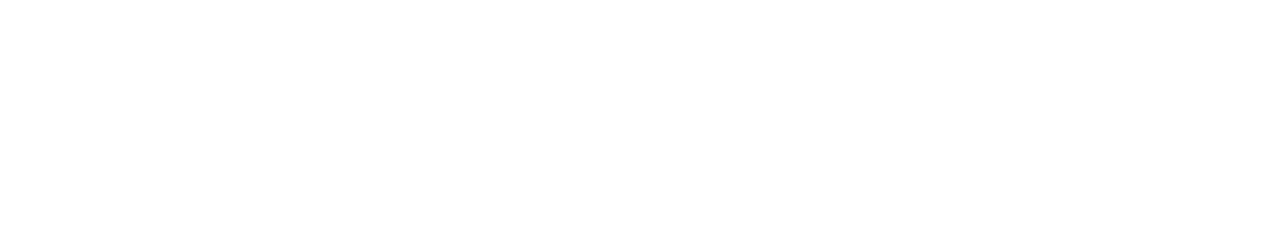
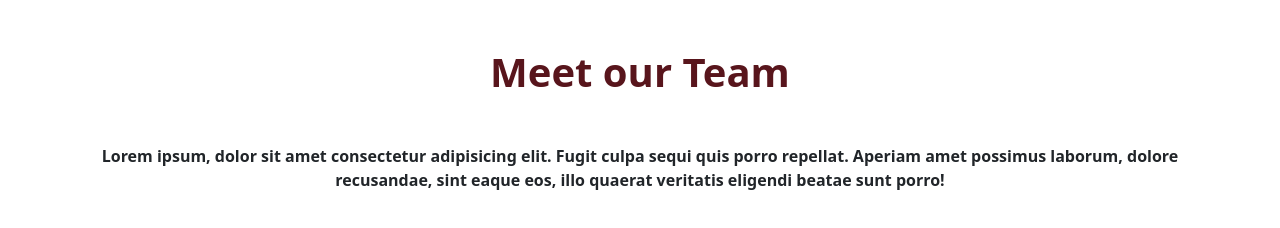
Before and after one commit to NiccoloDiDomenico/js-our-team, a plain HTML site: page index.html in a window 1280 px wide. Drawn offline with nearby package versions, Linux system fonts and the light colour scheme.

Commit message:
feat: add HTML structure

```diff
--- a/index.html
+++ b/index.html
@@ -1,17 +1,72 @@
 <!DOCTYPE html>
 <html lang="en">
+
 <head>
     <meta charset="UTF-8">
     <meta name="viewport" content="width=device-width, initial-scale=1.0">
     <title>Document</title>
     <!-- css -->
-     <link rel="stylesheet" href="./css/style.css">
-     <!-- bootstrap -->
-     <link href="https://cdn.jsdelivr.net/npm/bootstrap@5.3.3/dist/css/bootstrap.min.css" rel="stylesheet" integrity="sha384-QWTKZyjpPEjISv5WaRU9OFeRpok6YctnYmDr5pNlyT2bRjXh0JMhjY6hW+ALEwIH" crossorigin="anonymous">
+    <link rel="stylesheet" href="./css/style.css">
+    <!-- bootstrap -->
+    <link href="https://cdn.jsdelivr.net/npm/bootstrap@5.3.3/dist/css/bootstrap.min.css" rel="stylesheet"
+        integrity="sha384-QWTKZyjpPEjISv5WaRU9OFeRpok6YctnYmDr5pNlyT2bRjXh0JMhjY6hW+ALEwIH" crossorigin="anonymous">
 </head>
+
 <body>
 
+    <!-- header -->
+    <header>
+        <h1 class="text-center text-danger-emphasis fw-bold my-5">Meet our Team</h1>
+    </header>
+    <!-- /header -->
 
+    <!-- main -->
+    <main>
+
+        <!-- Intro section -->
+        <section>
+            <div class="container">
+                <p class="text-center fw-bold">
+                    Lorem ipsum, dolor sit amet consectetur adipisicing elit. Fugit culpa sequi quis porro repellat. Aperiam amet possimus laborum, dolore recusandae, sint eaque eos, illo quaerat veritatis eligendi beatae sunt porro!
+                </p>
+            </div>
+        </section>
+        <!-- /Intro section -->
+
+        <!-- Member section -->
+        <section>
+            <!-- container -->
+            <div class="container">
+                <!-- grid -->
+                <div class="row row-cols-1 row-cols-sm-2 row-cols-lg-3">
+                    <!-- cards -->
+                    <!-- <div class="card mb-3" style="max-width: 540px;">
+                        <div class="row g-0">
+                            <div class="col-md-4">
+                                <img src="" class="img-fluid rounded-start" alt="">
+                            </div>
+                            <div class="col-md-8">
+                                <div class="card-body">
+                                    <h5 class="card-title">Name</h5>
+                                    <p class="card-text">Rule</p>
+                                    <p class="card-text"><small class="text-info">Email</small></p>
+                                </div>
+                            </div>
+                        </div>
+                    </div> -->
+                    <!-- /cards -->
+                </div>
+                <!-- /grid -->
+            </div>
+            <!-- /container -->
+        </section>
+        <!-- /Member section -->
+
+    </main>
+    <!-- /main -->
+
+    <!-- js -->
     <script src="./js/script.js"></script>
 </body>
+
 </html>
```
Also changed, not shown: 1 other file.
